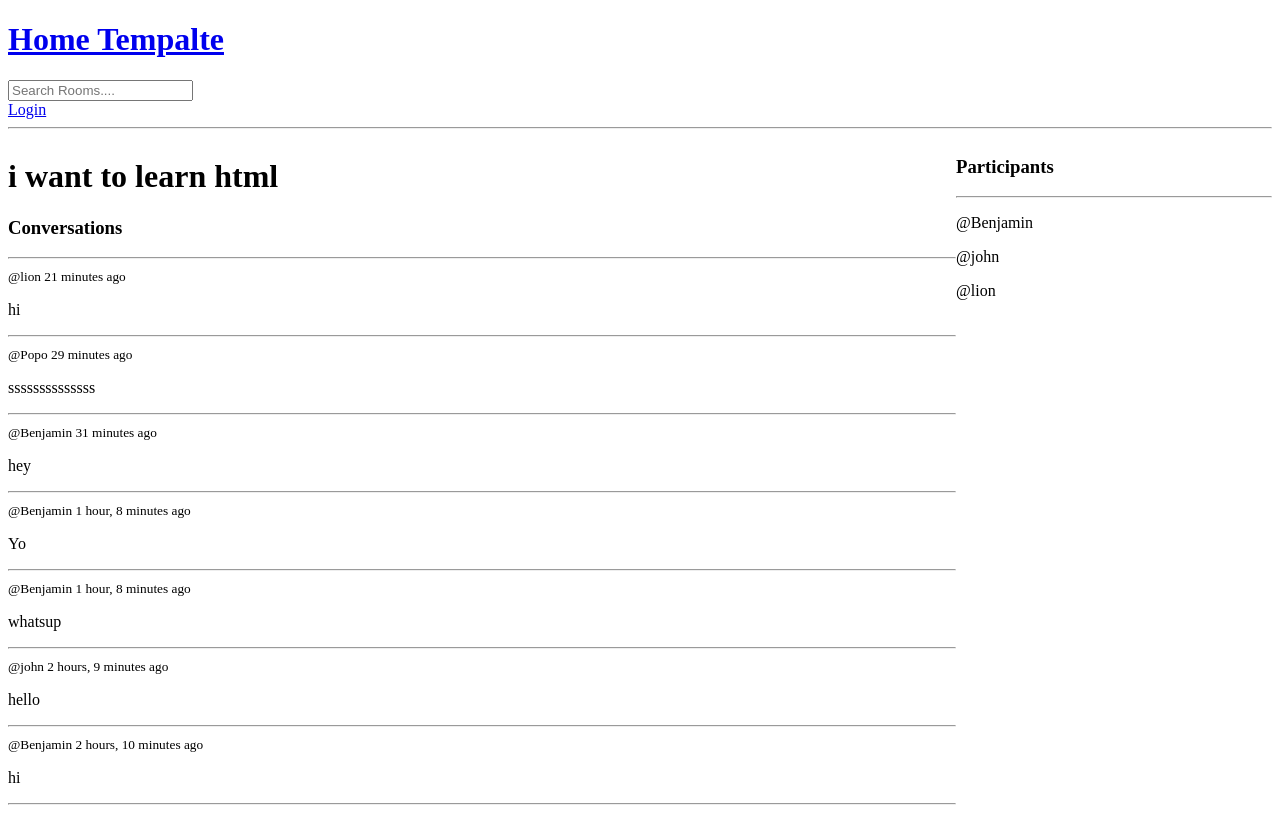
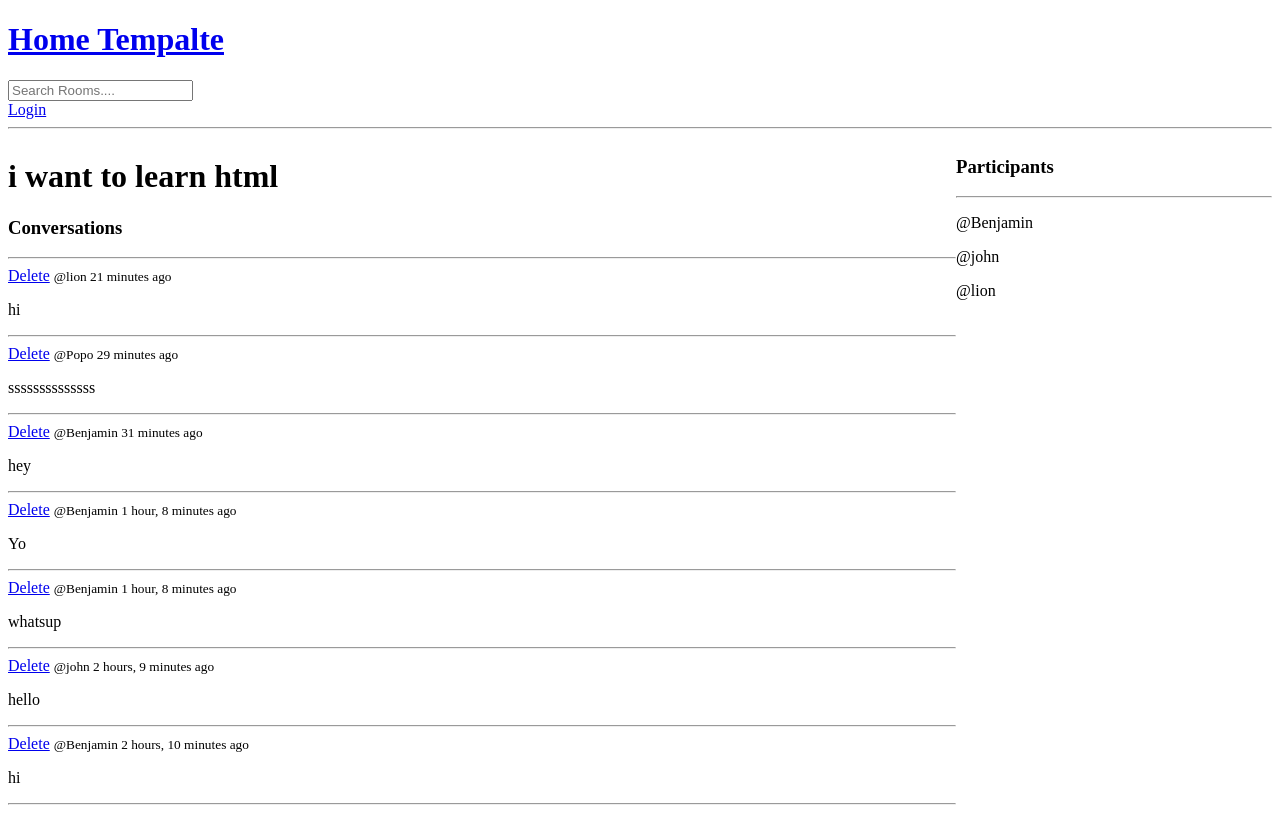
Before and after one commit to Origina-sudo/dev-space, a Django app: page /room_page/4/ in a window 1280 px wide. Run offline with Django 5.2, Linux system fonts and the light colour scheme; data comes from the database, SQL or seed files in the repository.

Commit message:
Added a D etele for the Converstaion

```diff
--- a/studybud/base/templates/base/room.html
+++ b/studybud/base/templates/base/room.html
@@ -21,6 +21,7 @@
 
       {% for message in room_messages %}
       <div>
+        <a href="{% url 'delete-message' %}">Delete</a>
         <small>@{{message.user}} {{message.created | timesince}} ago </small>
         <br />
         <p>{{message.body}}</p>
```
